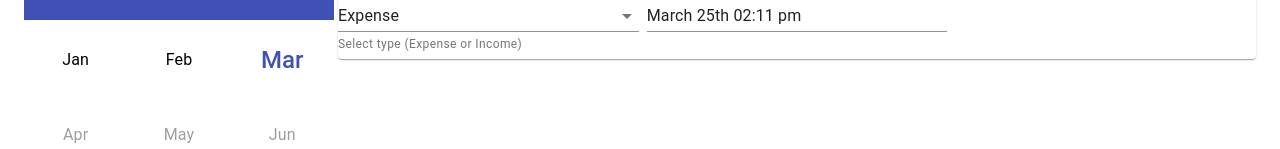
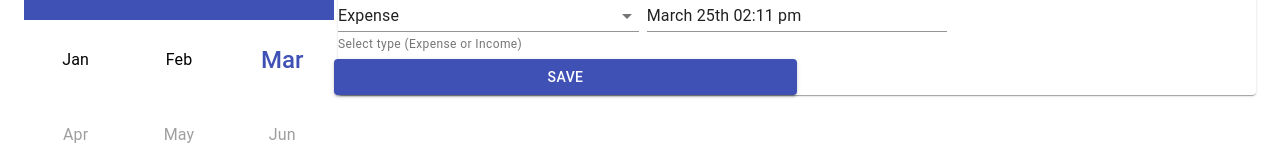
Before and after one commit to my-expenses/web, a React (Create React App) app: page / in a window 1280 px wide. Shown: the part 220-369 px from the top of the page. Built offline with nearby package versions, Linux system fonts and the light colour scheme; no server answers.

Commit message:
Added create transaction UI

```diff
--- a/src/home/TransactionForm.js
+++ b/src/home/TransactionForm.js
@@ -5,6 +5,7 @@ import MomentUtils from "@date-io/moment";
 import moment from "moment";
 import PropTypes from 'prop-types';
 import {Autocomplete} from "@material-ui/lab";
+import Button from "@material-ui/core/Button";
 
 const TransactionForm = props => {
   return (
@@ -33,7 +34,7 @@ const TransactionForm = props => {
         </Grid>
         <Grid item xs={12} sm={6} md={4}>
           <Autocomplete
-            options={[{ID: -1, title: "Uncategorized"}, ...props.categories]}
+            options={[{ID: 0, title: "Uncategorized"}, ...props.categories]}
             disableClearable
             getOptionLabel={(option) => option.title}
             getOptionSelected={(option, value) => option.ID === value.ID }
@@ -70,7 +71,13 @@ const TransactionForm = props => {
             />
           </MuiPickersUtilsProvider>
         </Grid>
-
+        <Grid container>
+          <Grid item xs={6}>
+            <Button variant="contained" color="primary" fullWidth onClick={() =>props.handleSubmit()}>
+              Save
+            </Button>
+          </Grid>
+        </Grid>
       </Grid>
 
     </div>
@@ -86,6 +93,8 @@ TransactionForm.propTypes = {
   setCategory: PropTypes.func,
   type: PropTypes.number,
   setType: PropTypes.func,
+
+  handleSubmit: PropTypes.func
 };
 
 export default TransactionForm;
--- a/src/home/TransactionFormContainer.js
+++ b/src/home/TransactionFormContainer.js
@@ -1,9 +1,11 @@
 import TransactionForm from "./TransactionForm";
 import {useEffect, useState} from "react";
+import api from "../gateways/api";
+import qs from "qs";
 
 const TransactionFormContainer = ({categories}) => {
   const uncategorized = {
-    ID: -1,
+    ID: 0,
     title: "Uncategorized"
   }
   const [title, setTitle] = useState("")
@@ -20,7 +22,21 @@ const TransactionFormContainer = ({categories}) => {
     })
     if (!foundSelectedCategory)
       setCategory(uncategorized)
+    // eslint-disable-next-line react-hooks/exhaustive-deps
   }, [categories])
+
+  const handleSubmit = () => {
+    console.log(amount)
+    api.post("/auth/transactions", qs.stringify({
+      transactionTitle: title,
+      amount: amount,
+      categoryID: category.ID,
+      type: type,
+      date: date.toISOString(),
+    }))
+      .then(res => console.log(res))
+      .catch(err => console.log(err))
+  }
 
   return (
     <div>
@@ -36,6 +52,8 @@ const TransactionFormContainer = ({categories}) => {
         date={date}
         setDate={setDate}
         categories={categories}
+
+        handleSubmit={handleSubmit}
       />
     </div>
   );
```
